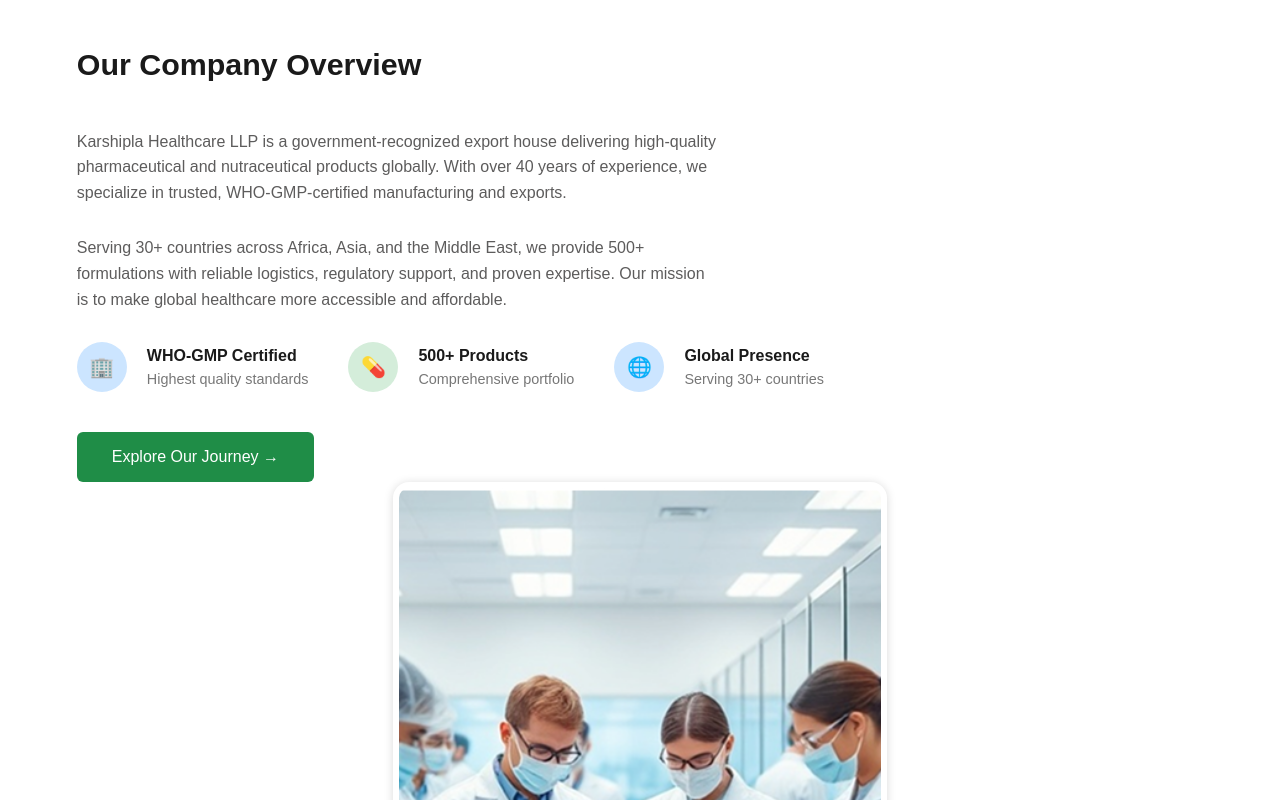
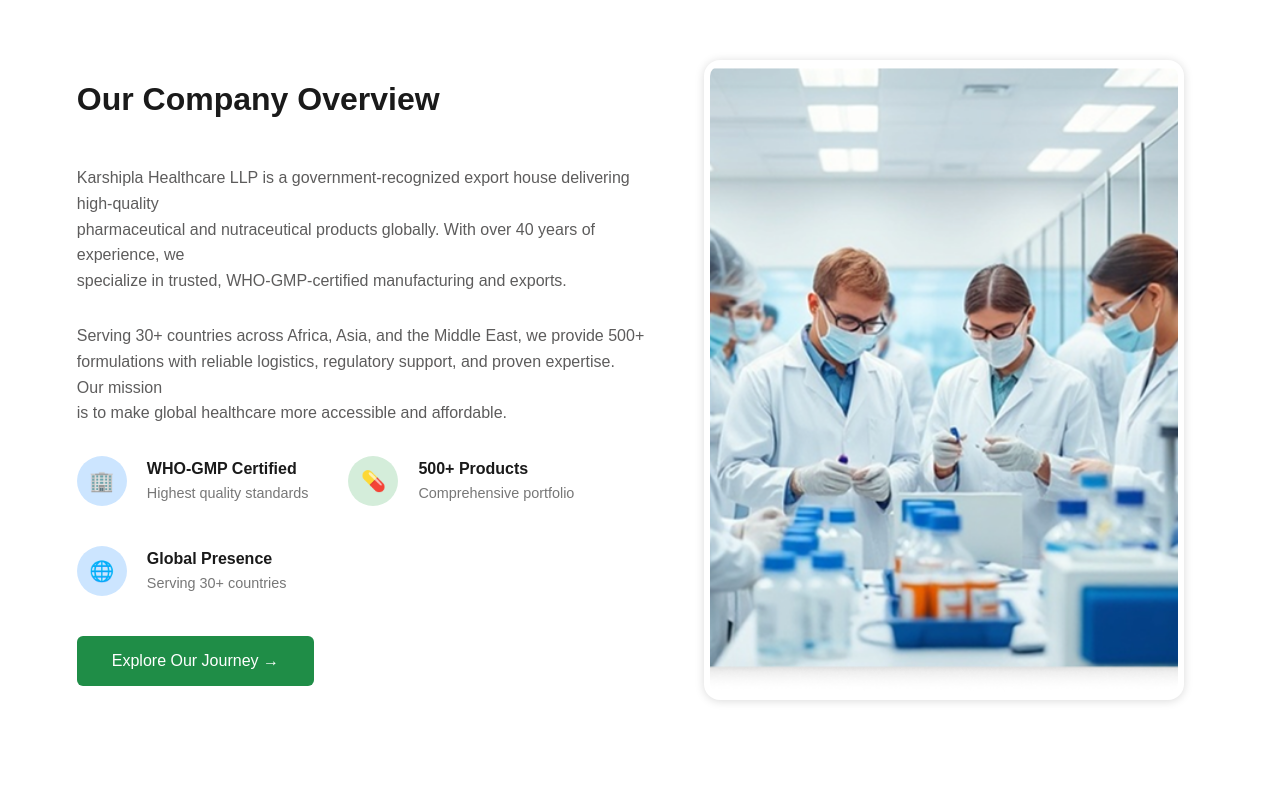
Before and after one commit to 8055-web/our-company-overview, a plain HTML site: page Task.5/index.html in a window 1280 px wide. Shown: the top 800 px of the page. Drawn offline with Linux system fonts and the light colour scheme.

Commit message:
style change

```diff
--- a/Task.5/style.css
+++ b/Task.5/style.css
@@ -13,7 +13,7 @@
 
 /* Section layout */
 .over-view-section {
-  padding: 40px 6%;
+  padding: 60px 6%;
 }
 
 .over-view-container {
@@ -21,15 +21,16 @@
   align-items: center;
   justify-content: space-between;
   flex-wrap: wrap;
+  gap: 40px;
 }
 
 /* Text content */
 .over-view-text {
-  flex: 1 1 600px;
+  flex: 1 1 550px;
 }
 
 .over-view-text h2 {
-  font-size: 1.9rem;
+  font-size: 2rem;
   font-weight: 700;
   margin-bottom: 40px;
   color: #1a1a1a;
@@ -38,6 +39,7 @@
 .over-view-text .description {
   color: #5d5c5c;
   margin-bottom: 30px;
+  font-size: 1rem;
 }
 
 /* Features list */
@@ -100,6 +102,7 @@
   border-radius: 6px;
   cursor: pointer;
   font-size: 16px;
+  font-weight: 500;
 }
 
 .btn:hover {
@@ -108,7 +111,7 @@
 
 /* Image */
 .overview-image {
-  flex: 1 1 600px;
+  flex: 1 1 500px;
   display: flex;
   justify-content: center;
   align-items: center;
@@ -116,7 +119,7 @@
 
 .overview-image img {
   width: 100%;
-  max-width: 494px;
+  max-width: 480px;
   border-radius: 16px;
   object-fit: cover;
   aspect-ratio: 3 / 4;
@@ -124,3 +127,18 @@
   box-shadow: 0 1px 10px rgba(0, 0, 0, 0.15);
   border: 6px solid #fff;
 }
+
+@media (max-width: 900px) {
+  .overview-container {
+    flex-direction: column;
+    text-align: center;
+  }
+
+  .features {
+    justify-content: center;
+  }
+
+  .overview-image img {
+    max-width: 90%;
+  }
+}
```
